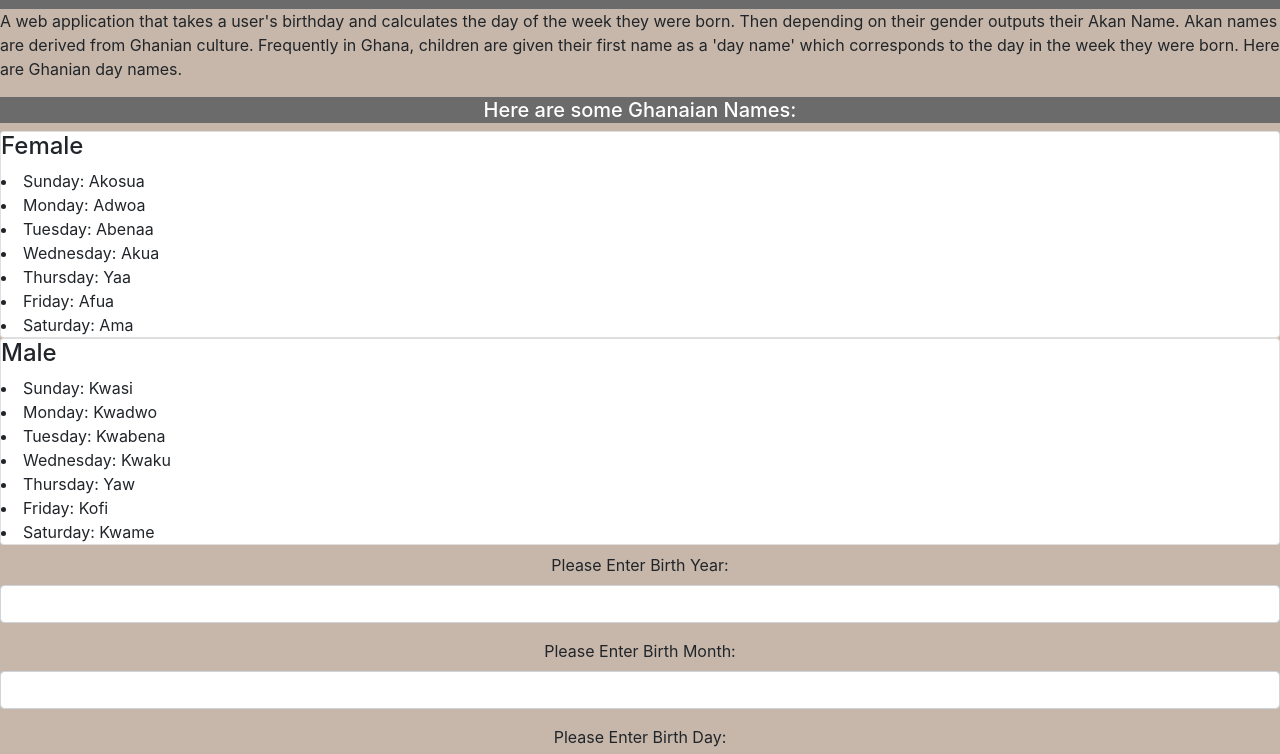
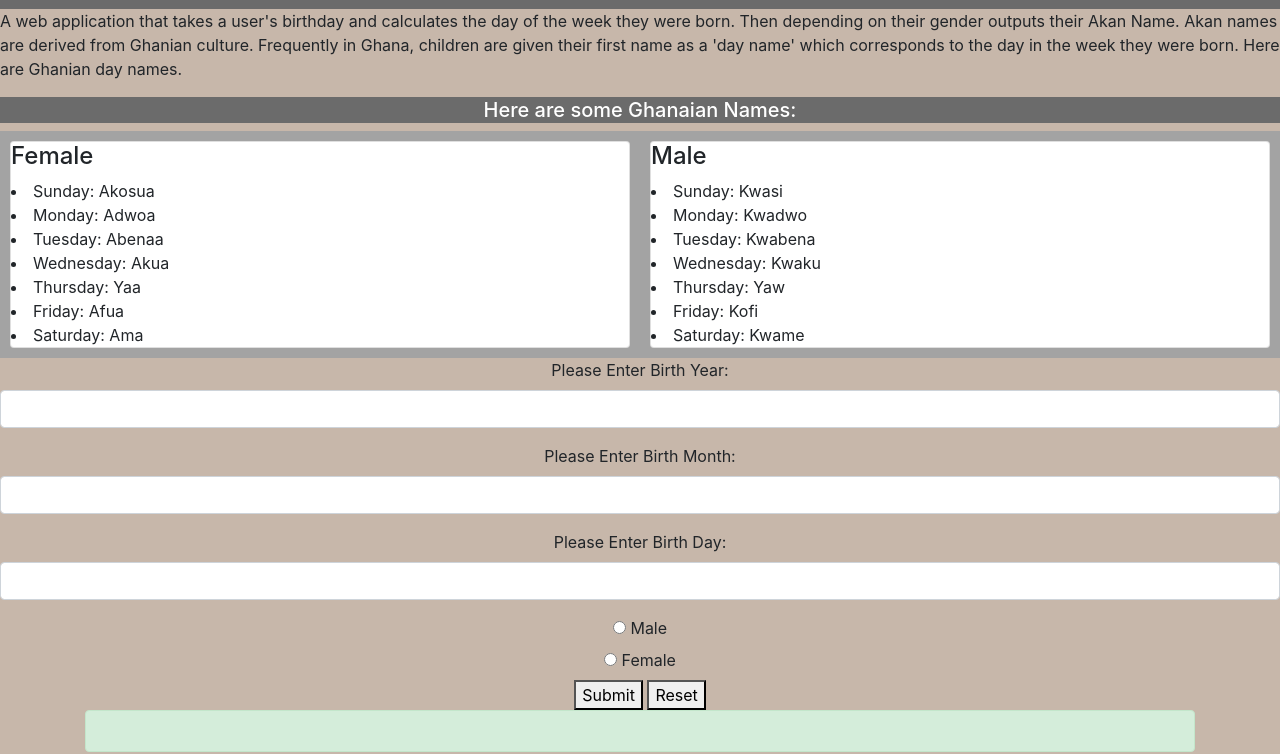
Before and after one commit to abduljabbarAg/Namegeneratorip, a plain HTML site: page index.html in a window 1280 px wide. Shown: the part 55-809 px from the top of the page. Drawn offline with nearby package versions, Linux system fonts and the light colour scheme; a script that the page names is missing.

Commit message:
added css grid styling to style.css

```diff
--- a/styles.css
+++ b/styles.css
@@ -43,3 +43,23 @@
     color: rgb(255, 255, 255);
     font-size: 20px;
 }
+
+
+/*Grid Styling*/
+.grid-wrapper1 {
+    display: grid;
+    grid-gap: 5px;
+    float: left;
+    width: 50%;
+    padding: 10px;
+    background-color: rgb(163, 163, 163);
+
+}
+
+.grid-wrapper2 {
+    display: grid;
+    float: left;
+    width: 50%;
+    padding: 10px;
+    background-color:  rgb(163, 163, 163);
+}
```
